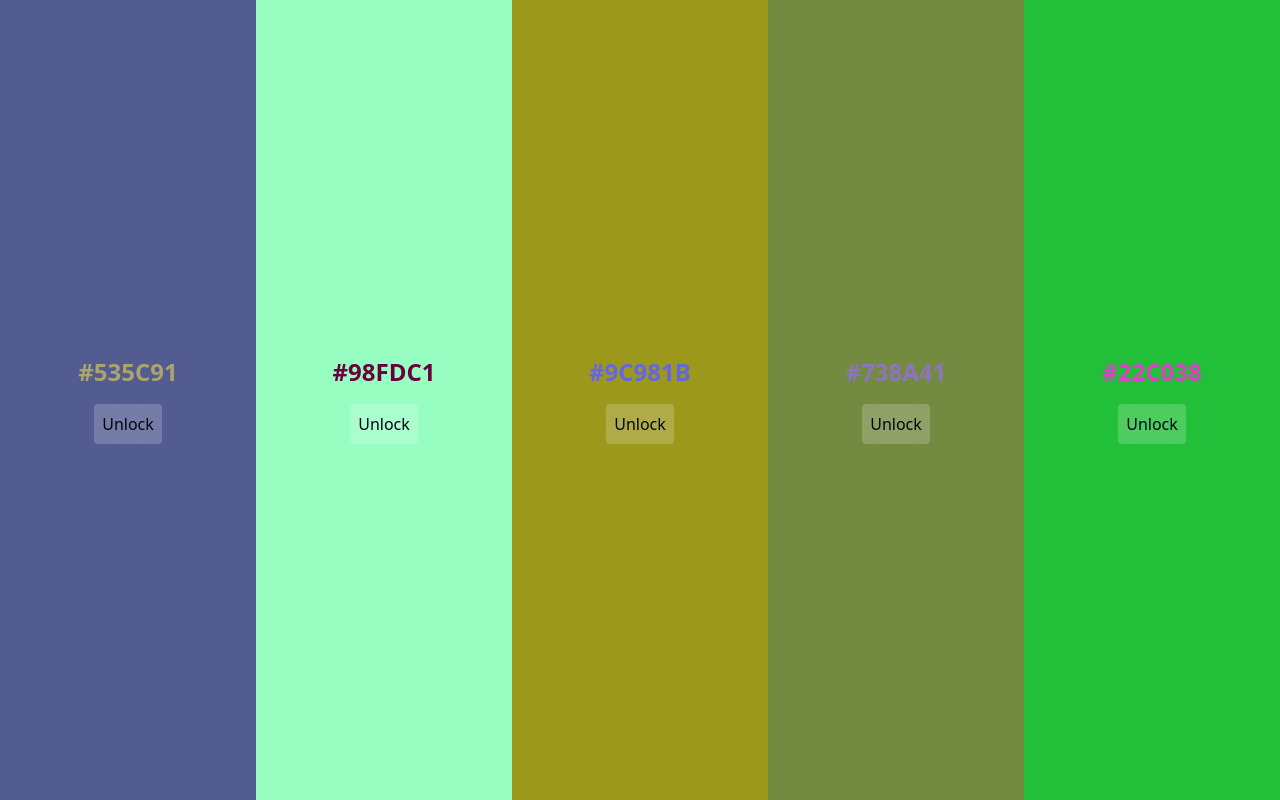
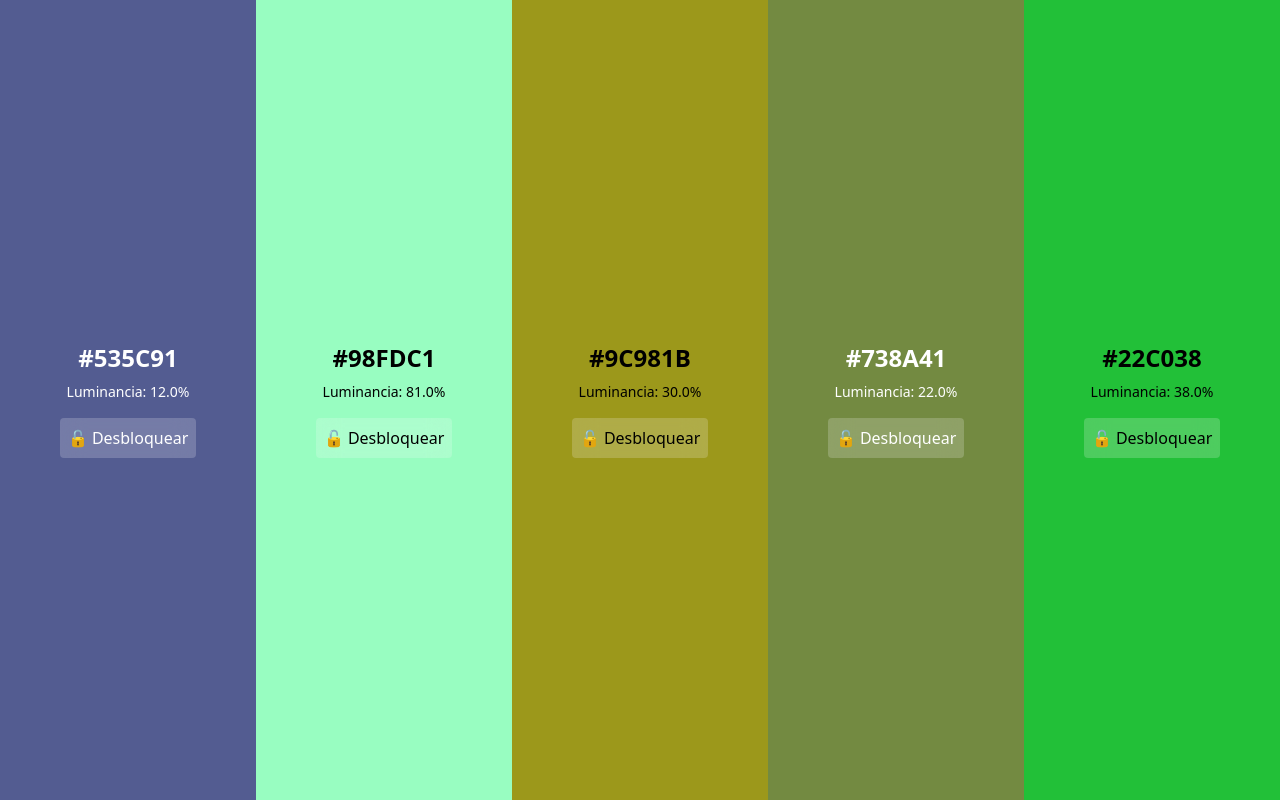
Before and after one commit to JeanMarcoMiranda/nebula-web, a Next.js app: page / in a window 1280 px wide. Built offline with nearby package versions, Linux system fonts and the light colour scheme.

Commit message:
feat: adding new functions to our component

```diff
--- a/src/app/page.tsx
+++ b/src/app/page.tsx
@@ -2,6 +2,7 @@
 
 import { useEffect } from "react";
 import { usePaletteStore } from "@/store/usePaletteStore";
+import { getContrastColor, getLuminance } from "@/lib/colors";
 
 export default function PalettePage() {
   const { colors, generatePalette, toggleLock } = usePaletteStore();
@@ -20,23 +21,29 @@ export default function PalettePage() {
 
   return (
     <main className="flex h-screen w-full overflow-hidden">
-      {colors.map((color) => (
+      {colors.map((color, index) => {
+        const textColor = getContrastColor(color.hex);
+        const luminance = getLuminance(color.hex);
+
+        return (
           <div
             key={color.id}
-          style={{ backgroundColor: color.hex }}
+            style={{ backgroundColor: color.hex, color: textColor }}
             className="flex flex-1 flex-col items-center justify-center transition-colors duration-200"
           >
-          <span className="text-2xl font-bold uppercase mix-blend-difference text-white">
-            {color.hex}
+            <span className="text-2xl font-bold uppercase">{color.hex}</span>
+            <span className="text-sm mt-2">
+              Luminancia: {(luminance * 100).toFixed(1)}%
             </span>
             <button
               onClick={() => toggleLock(color.id)}
-            className="mt-4 p-2 rounded bg-white/20 hover:bg-white/30 backdrop-blur-md"
+              className="mt-4 p-2 rounded bg-white/20 hover:bg-white/30 backdrop-blur-md transition-colors"
             >
-            {color.isLocked ? "Locked" : "Unlock"}
+              {color.isLocked ? "🔒 Bloqueado" : "🔓 Desbloquear"}
             </button>
           </div>
-      ))}
+        );
+      })}
     </main>
   );
 }
```
Also changed, not shown: src/store/usePaletteStore.ts (+5 -3 lines). Lines whose indentation alone changed are shown as unchanged.
